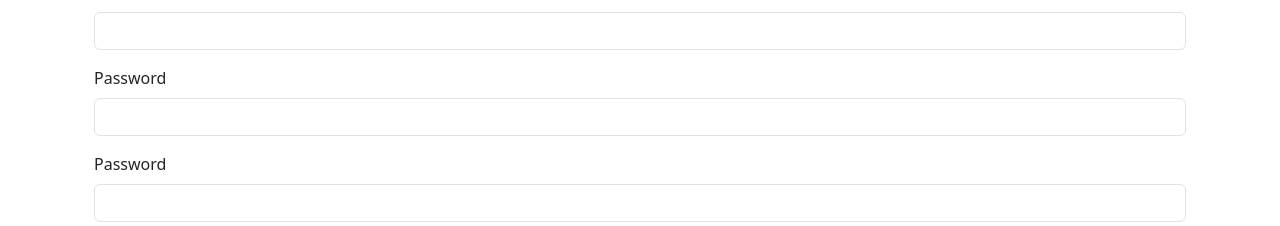
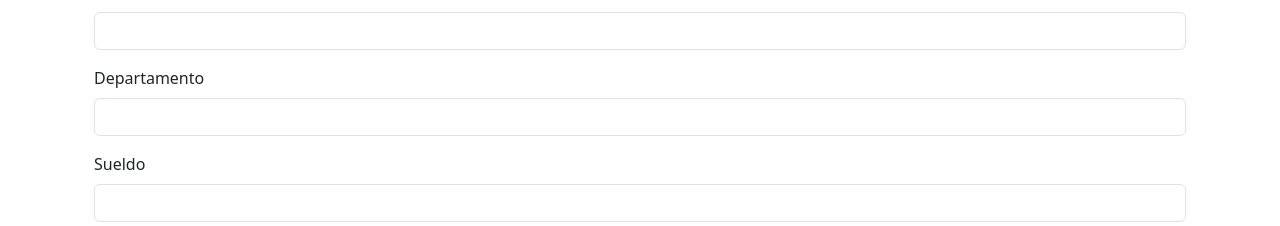
Before and after one commit to odgm/rrhh-app, a React (Create React App) app: page /agregar in a window 1280 px wide. Shown: the part 170-396 px from the top of the page. Built offline with nearby package versions, Linux system fonts and the light colour scheme.

Commit message:
Caso Agregar Empleado con React y Axios

```diff
--- a/src/empleados/AgregarEmpleado.js
+++ b/src/empleados/AgregarEmpleado.js
@@ -1,24 +1,53 @@
-import React from 'react'
+import axios from 'axios';
+import React, { useState } from 'react'
+import { useNavigate } from 'react-router-dom';
 
 export default function AgregarEmpleado() {
+
+    let navegacion = useNavigate();
+
+    const [empleado, setEmpleado]=useState({
+        nombre:"",
+        departamento:"",
+        sueldo:""
+    })
+
+    const{nombre, departamento, sueldo} = empleado;
+
+    const onInputChange = (e) => {
+        //spread operator ... (expandir los atributos)
+        setEmpleado({...empleado, [e.target.name]: e.target.value})
+    }
+
+    const onSubmit = async (e) => {
+        e.preventDefault();
+        const urlBase = "http://localhost:8080/rrhh-app/empleados";
+        await axios.post(urlBase, empleado);
+        // Redirigimos a la página de inicio
+        navegacion('/');
+    }
+
     return (
         <div className="container">
             <div className="container text-center" style={{ margin: "30px" }}>
                 <h3>Agregar Empleado</h3>
             </div>
 
-            <form>
+            <form onSubmit={ (e) => onSubmit(e) } >
                 <div className="mb-3">
                     <label htmlFor="nombre" className="form-label">Nombre</label>
-                    <input type="text" className="form-control" id="nombre" name="nombre" required={true} />
+                    <input type="text" className="form-control" id="nombre" name="nombre" required={true}
+                    value={nombre} onChange={ (e)=>onInputChange(e) } />
                 </div>
                 <div className="mb-3">
-                    <label htmlFor="departamento" className="form-label">Password</label>
-                    <input type="text" className="form-control" id="departamento" name="departamento" />
+                    <label htmlFor="departamento" className="form-label">Departamento</label>
+                    <input type="text" className="form-control" id="departamento" name="departamento"
+                    value={departamento} onChange={ (e)=>onInputChange(e) } />
                 </div>
                 <div className="mb-3">
-                    <label htmlFor="sueldo" className="form-label">Password</label>
-                    <input type="number" step="any" className="form-control" id="sueldo" name="sueldo" />
+                    <label htmlFor="sueldo" className="form-label">Sueldo</label>
+                    <input type="number" step="any" className="form-control" id="sueldo" name="sueldo"
+                    value={sueldo} onChange={ (e)=>onInputChange(e) } />
                 </div>
                 <div className="text-center">
                     <button type="submit" className="btn btn-warning btn-sm me-3">Agregar</button>
```
